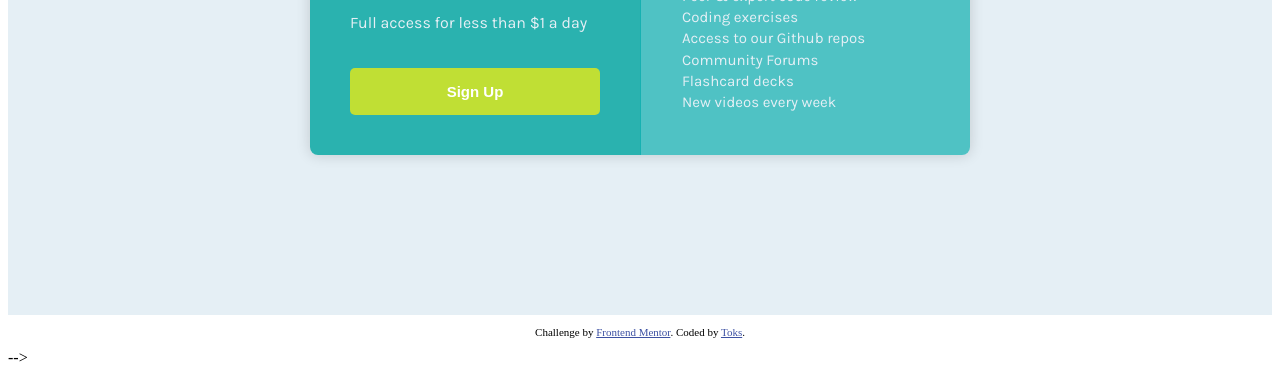
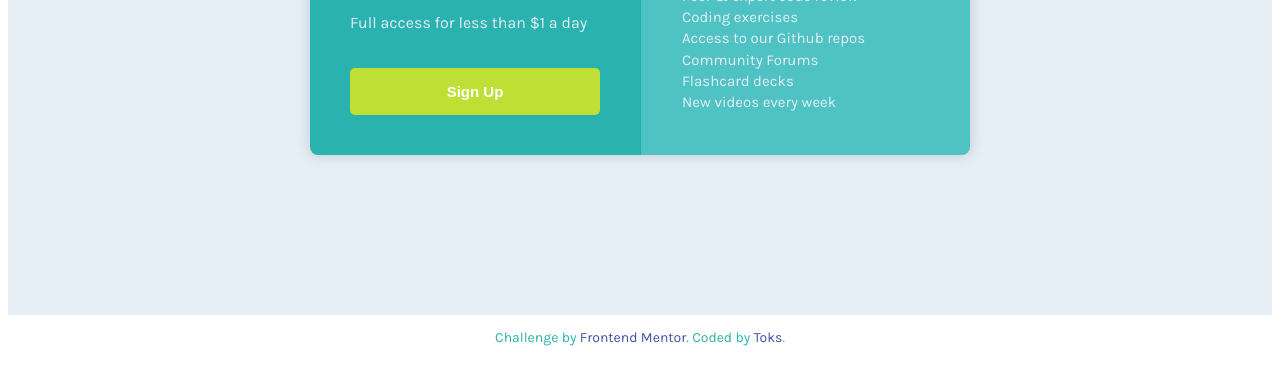
Before and after one commit to tochukwuali/frontend-mentor-challenges, a plain HTML site: page single-price-grid-component/index.html in a window 1280 px wide. Shown: the part 493-868 px from the top of the page. Drawn offline with Linux system fonts and the light colour scheme.

Commit message:
small changes

```diff
--- a/single-price-grid-component/index.html
+++ b/single-price-grid-component/index.html
@@ -43,9 +43,9 @@
     <footer>
     <p class="attribution">
       Challenge by <a href="https://www.frontendmentor.io?ref=challenge" target="_blank">Frontend Mentor</a>.
-      Coded by <a href="#">Toks</a>.
+      Coded by <a href="https://twitter.com/tochukwuali3" target="_blank">Toks</a>.
     </p>
-  </footer> -->
+  </footer>
 
   </body>
 </html>
--- a/single-price-grid-component/style.css
+++ b/single-price-grid-component/style.css
@@ -4,8 +4,16 @@
     box-sizing: border-box;
 }
 
-.attribution { font-size: 11px; text-align: center; }
-.attribution a { color: hsl(228, 45%, 44%); }
+.attribution {
+    font-size: 14px;
+    text-align: center;
+    color: hsl(179, 62%, 43%)
+ }
+.attribution a {
+    color: hsl(228, 45%, 44%);
+    text-decoration-line: none
+}
+
 p {
      font-size: 16px;
      font-weight: 400;
@@ -14,6 +22,11 @@ p {
 span {
     font-size: 2.0rem;
     font-weight: 600;
+}
+
+body {
+    font-family: 'Karla', Helvetica, Arial, Verdana, sans-serif;
+    color: white;
 }
 
 section {
```
